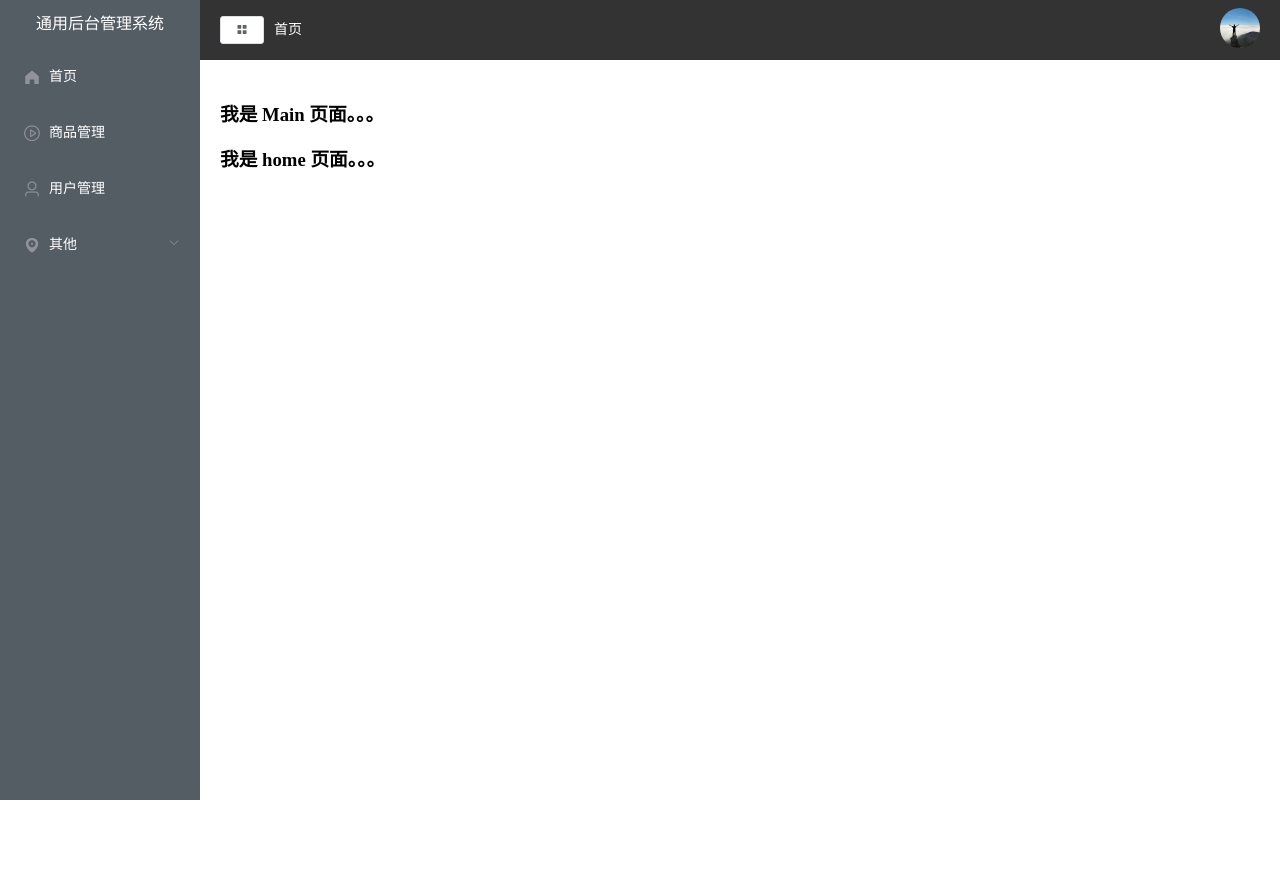
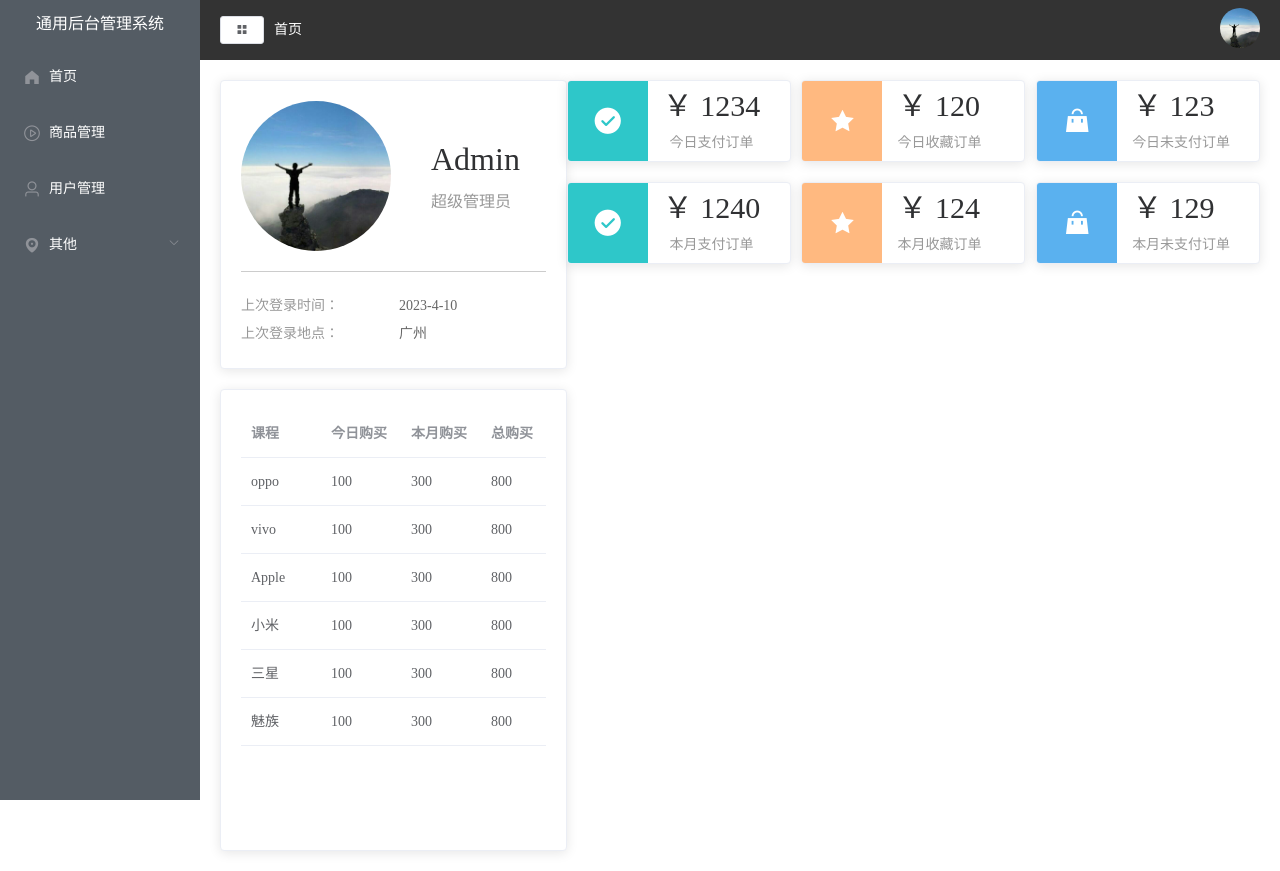
Before and after one commit to Rstars-Even/vue2_vue3, a Vue app in the folder vue_project/admin/: page /#/home in a window 1280 px wide. Before the commit the page ends 800 px from the top, so only its background shows below. Built offline with nearby package versions, Linux system fonts and the light colour scheme.

Commit message:
home 页面编写。

```diff
--- a/vue_project/admin/src/App.vue
+++ b/vue_project/admin/src/App.vue
@@ -14,7 +14,7 @@ export default {
 </script>
 
 <style lang="less">
-  html, body, h3 {
+  html, body, h3, p {
     margin: 0;
     padding: 0;
   }
--- a/vue_project/admin/src/view/Home.vue
+++ b/vue_project/admin/src/view/Home.vue
@@ -1,13 +1,196 @@
 <template>
-    <h1>我是 home 页面。。。</h1>
+    <el-row>
+        <el-col :span="8">
+            <el-card class="box-card">
+                <div class="user">
+                    <img src="../assets/avatar.jpg" alt="">
+                    <div class="userinfo">
+                        <p class="name">Admin</p>
+                        <p class="access">超级管理员</p>
+                    </div>
+                </div>
+                <div class="login-info">
+                    <p>上次登录时间：<span>2023-4-10</span></p>
+                    <p>上次登录地点：<span>广州</span></p>
+                </div>
+            </el-card>
+            <el-card style="margin-top: 20px; height: 460px">
+                <el-table
+                :data="tableData"
+                style="width: 100%">
+                    <el-table-column v-for="(items, index) in tableLabel" :key="items.name" :prop="index" :label="items" />
+                </el-table>
+            </el-card>
+        </el-col>
+        <el-col :span="16">
+            <div class="num">
+                <el-card v-for="(item, index) in countData" :key="item.name" :body-style="{ display: 'flex', padding: 0}">
+                    <i class="icon" :class="`el-icon-${item.icon}`" :style="{ background: item.color }"></i>
+                    <div class="detall">
+                        <p class="price">￥ {{ item.value }}</p>
+                        <p class="desc">{{ item.name }}</p>
+                    </div>
+                </el-card>
+            </div>
+        </el-col>
+    </el-row>
 </template>
 
 <script>
     export default {
         data() {
             return {
-
+                tableData: [{
+                        name: "oppo",
+                        todayBuy: 100,
+                        monthBuy: 300,
+                        totalBuy: 800
+                    },
+                    {
+                        name: "vivo",
+                        todayBuy: 100,
+                        monthBuy: 300,
+                        totalBuy: 800
+                    },
+                    {
+                        name: "Apple",
+                        todayBuy: 100,
+                        monthBuy: 300,
+                        totalBuy: 800
+                    },
+                    {
+                        name: "小米",
+                        todayBuy: 100,
+                        monthBuy: 300,
+                        totalBuy: 800
+                    },
+                    {
+                        name: "三星",
+                        todayBuy: 100,
+                        monthBuy: 300,
+                        totalBuy: 800
+                    },
+                    {
+                        name: "魅族",
+                        todayBuy: 100,
+                        monthBuy: 300,
+                        totalBuy: 800
+                    }
+                ],
+                tableLabel: {
+                    name: '课程',
+                    todayBuy: '今日购买',
+                    monthBuy: '本月购买',
+                    totalBuy: '总购买',
+                },
+                countData: [{
+                        name: "今日支付订单",
+                        value: 1234,
+                        icon: "success",
+                        color: "#2ec7c9"
+                    },
+                    {
+                        name: "今日收藏订单",
+                        value: 120,
+                        icon: "star-on",
+                        color: "#ffb980"
+                    },
+                    {
+                        name: "今日未支付订单",
+                        value: 123,
+                        icon: "s-goods",
+                        color: "#5ab1ef"
+                    },
+                    {
+                        name: "本月支付订单",
+                        value: 1240,
+                        icon: "success",
+                        color: "#2ec7c9"
+                    },
+                    {
+                        name: "本月收藏订单",
+                        value: 124,
+                        icon: "star-on",
+                        color: "#ffb980"
+                    },
+                    {
+                        name: "本月未支付订单",
+                        value: 129,
+                        icon: "s-goods",
+                        color: "#5ab1ef"
+                    },
+                ]
             }
         }
     }
 </script>
+
+<style lang="less" scoped>
+    .user {
+        display: flex;
+        align-items: center;
+        margin-bottom: 20px;
+        padding-bottom: 20px;
+        border-bottom: 1px solid #ccc;
+        img {
+            margin-right: 40px;
+            width: 150px;
+            height: 150px;
+            border-radius: 50%;
+        }
+        .userinfo {
+            .name {
+                font-size: 32px;
+                margin-bottom: 10px;
+            }
+            .access {
+                color: #999999;
+            }
+        }
+    }
+    .login-info {
+        p {
+            line-height: 28px;
+            font-size: 14px;
+            color: #999;
+            span {
+                color: #666;
+                margin-left: 60px;
+            }
+        }
+    }
+    .num {
+        display: flex;
+        justify-content: space-between;
+        flex-wrap: wrap;
+        .icon {
+            width: 80px;
+            height: 80px;
+            font-size: 30px;
+            text-align: center;
+            line-height: 80px;
+            color: #fff;
+        }
+        .detall {
+            margin-left: 15px;
+            display: flex;
+            flex-direction: column;
+            justify-content: center;
+            .price {
+                font-size: 30px;
+                margin-bottom: 10px;
+                line-height: 30px;
+                height: 30px;
+            }
+            .desc {
+                font-size: 14px;
+                color: #999;
+                text-align: center;
+            }
+        }
+        .el-card {
+            width: 32%;
+            margin-bottom: 20px;
+        }
+    }
+</style>
--- a/vue_project/admin/src/view/Main.vue
+++ b/vue_project/admin/src/view/Main.vue
@@ -9,7 +9,7 @@
                     <CommonHeader></CommonHeader>
                 </el-header>
                 <el-main>
-                    <h1>我是 Main 页面。。。</h1>
+                    <!-- <h1>我是 Main 页面。。。</h1> -->
                     <!-- 路由嵌套。。。 -->
                     <router-view></router-view>
                 </el-main>
```
